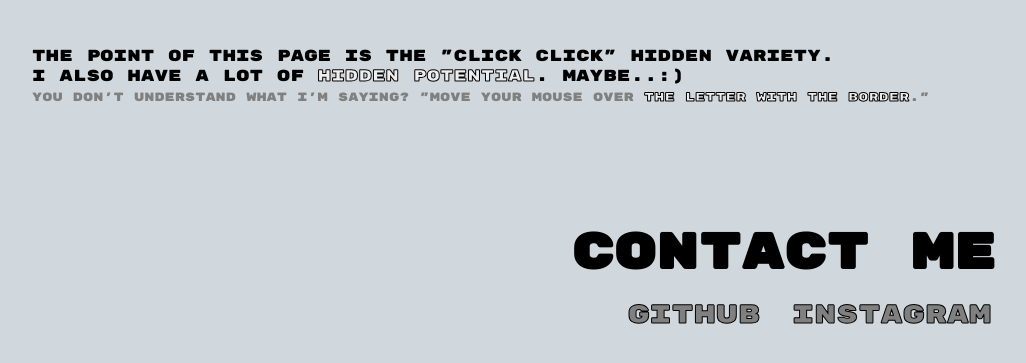
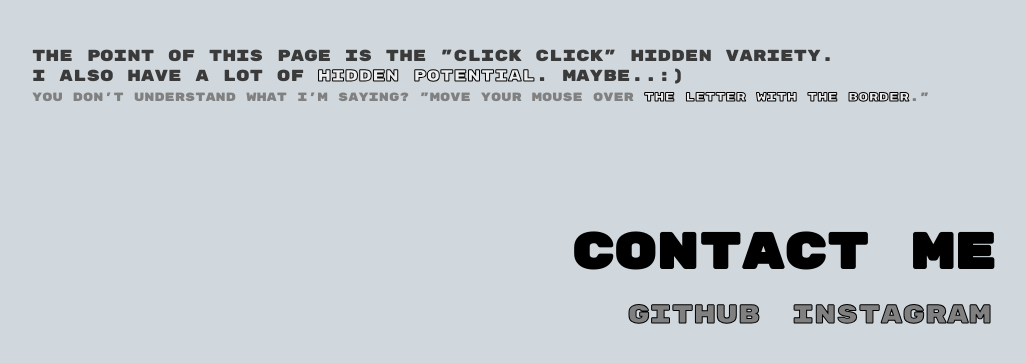
Before and after one commit to yeonsooSo/Like_Lion, a plain HTML site: page MyWebPage/index.html in a window 1280 px wide. Shown: the part 437-800 px from the top of the page, without its empty margins (126-1152 px from the left). Drawn offline with Linux system fonts and the light colour scheme.

Commit message:
Complete???

```diff
--- a/MyWebPage/style.css
+++ b/MyWebPage/style.css
@@ -110,9 +110,9 @@ a:hover {
   font-weight: 1200;
 }
 .eng {
-  /* -webkit-text-stroke: 1px black; */
   font-family: "Rubik Mono One";
   font-weight: 100;
+  color: #3a3a3a;
 }
 .problem {
   -webkit-text-stroke: 1px rgb(31, 31, 31);
```
